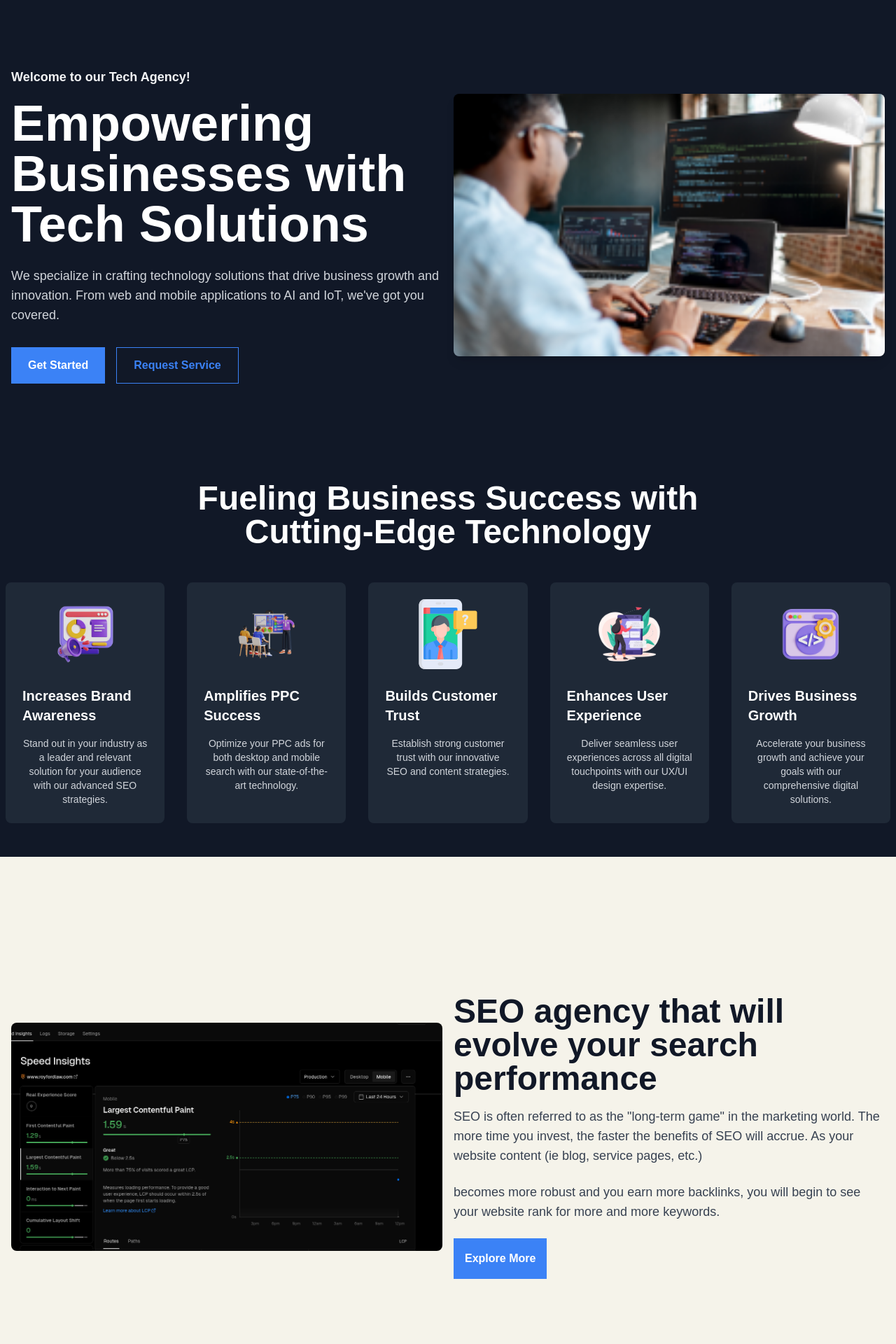
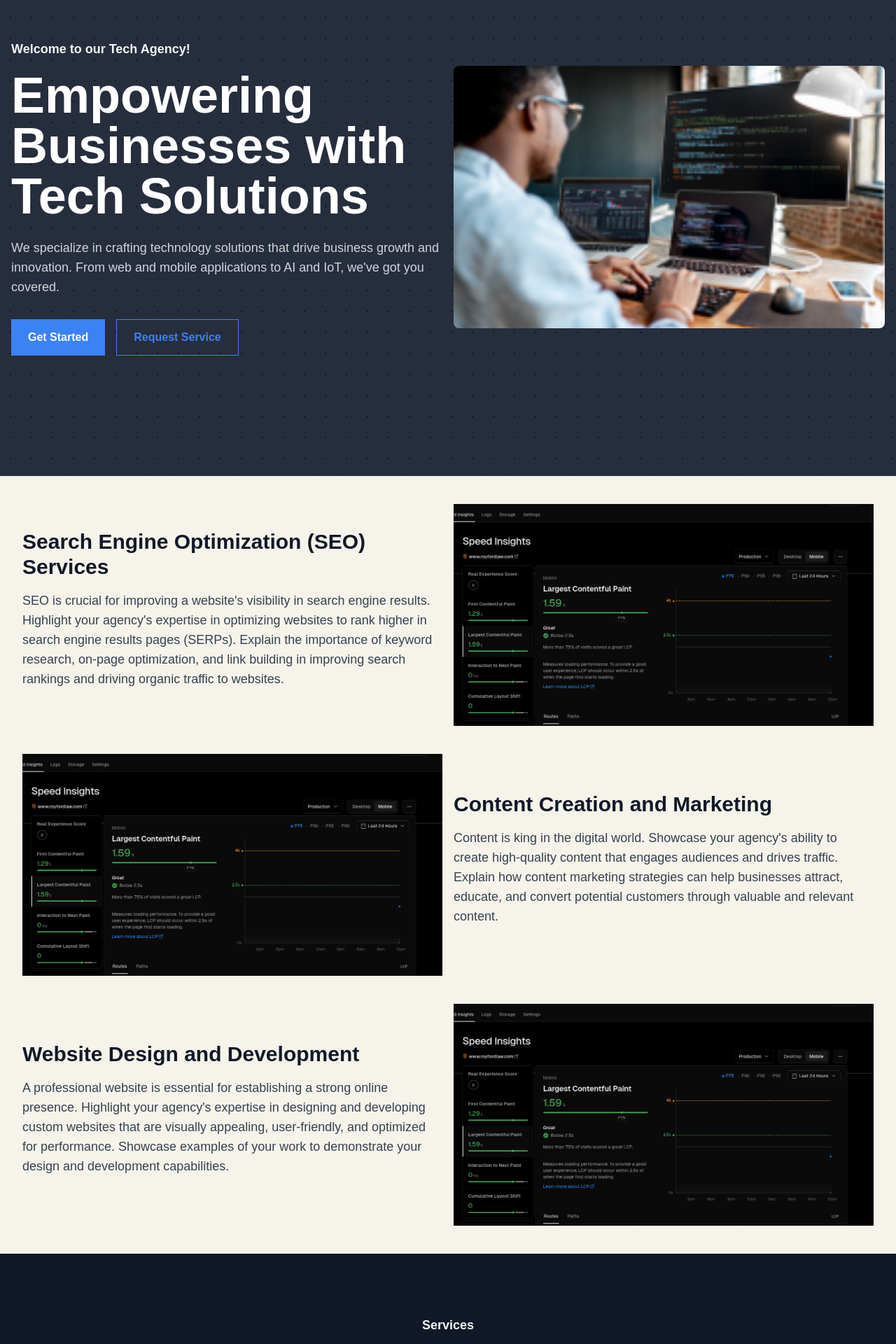
Before and after one commit to Erickadikah/tech, a Next.js app: page / in a window 1280 px wide. Shown: the part 160-2080 px from the top of the page at 70% size. Built offline with nearby package versions, Linux system fonts and the light colour scheme.

Commit message:
update layout

```diff
--- a/src/components/hero.jsx
+++ b/src/components/hero.jsx
@@ -4,8 +4,9 @@ import Partners from "./partners";
 
 const Hero = () => {
   return (
-    <div className="relative lg:h-[95vh] h-auto overflow-hidden bg-gray-900">
-      <div className="container mx-auto px-4 relative z-0 lg:mt-20">
+    <div className="lg:h-[95vh] h-[95vh]  relative bg-gray-900 lg-h-95vh">
+    <div className="contained">
+      <div className="container mx-auto px-4 relative z-0 lg:mt-10">
         <div className="flex flex-col md:flex-row items-center gap-4 py-24">
           <div className="md:w-1/2 mb-8 md:mb-0 md:text-left">
           <p className="text-sm md:text-lg font-bold text-gray-100 mb-4">
@@ -28,16 +29,17 @@ const Hero = () => {
               </button>
             </div>
           </div>
-          <div className="md:w-1/2 overflow-hidden rounded-lg shadow-lg">
+          <div className="md:w-1/2 overflow-hidden rounded-lg">
             <Image
               src="/images/webdev.png"
               alt="hero-image"
               className="object-cover object-center"
-              width={700}
+              width={800}
               height={500}
             />
           </div>
         </div>
+      </div>
       </div>
     </div>
   );
--- a/src/components/section1.jsx
+++ b/src/components/section1.jsx
@@ -4,8 +4,11 @@ import Partners from "./partners";
 
 const Section1 = () => {
   return (
-    <div className="w-full bg-gray-900  p-2" id="services">
-      <div className="container mx-auto mb-10">
+    <div className="w-full bg-gray-900 min-h-screen p-2 " id="services">
+      <div className="container mx-auto mt-20 justify-center">
+      <p className="text-sm text-center md:text-lg font-bold text-gray-100 mb-4">
+                Services
+              </p>
         <h1 className="text-center text-2xl md:text-5xl font-bold text-white mb-12">
           Fueling Business Success with
           <br />
@@ -78,7 +81,7 @@ const Section1 = () => {
               />
             </div>
             <h2 className="text-xl font-bold text-white mb-4">
-              Enhances User Experience
+              Enhanced User Experience
             </h2>
             <p className="text-sm text-gray-300 text-center">
               Deliver seamless user experiences across all digital touchpoints
--- a/src/components/section2.jsx
+++ b/src/components/section2.jsx
@@ -3,7 +3,7 @@ import { FaPhone, FaEnvelope, FaMapMarkerAlt } from "react-icons/fa";
 
 const Section2 = () => {
   return (
-    <div className="w-full h-[45vh] lg:h-[40vh] xl:h-[60vh] flex flex-col justify-center items-center relative overflow-hidden"
+    <div className="w-full h-auto lg:h-[40vh] xl:h-[60vh] flex flex-col justify-center items-center relative overflow-hidden"
       style={{
         backgroundImage: `linear-gradient(rgba(21, 21, 21, 0.6), rgba(30, 29, 29, 0.6)),url(/images/ideas.jpg)`,
         backgroundPosition: "center",
--- a/src/components/section3.jsx
+++ b/src/components/section3.jsx
@@ -1,49 +1,58 @@
 import React from "react";
 import Image from "next/image";
+
+const features = [
+  {
+    id: 1,
+    title: "Search Engine Optimization (SEO) Services",
+    description: "SEO is crucial for improving a website's visibility in search engine results. Highlight your agency's expertise in optimizing websites to rank higher in search engine results pages (SERPs). Explain the importance of keyword research, on-page optimization, and link building in improving search rankings and driving organic traffic to websites.",
+    imageUrl: "/images/speed.png",
+  },
+  {
+    id: 2,
+    title: "Content Creation and Marketing",
+    description: "Content is king in the digital world. Showcase your agency's ability to create high-quality content that engages audiences and drives traffic. Explain how content marketing strategies can help businesses attract, educate, and convert potential customers through valuable and relevant content.",
+    imageUrl: "/images/speed.png",
+  },
+  {
+    id: 3,
+    title: "Website Design and Development",
+    description: "A professional website is essential for establishing a strong online presence. Highlight your agency's expertise in designing and developing custom websites that are visually appealing, user-friendly, and optimized for performance. Showcase examples of your work to demonstrate your design and development capabilities.",
+    imageUrl: "/images/speed.png",
+  }
+];
 
 const Section3 = () => {
   return (
     <div className="flex items-center justify-center min-h-screen bg-[#F5F3EA]">
-      <div className="container mx-auto px-4">
-        <div className="flex flex-col md:flex-row items-center gap-4">
+      <div className="container mx-auto px-8 mb-10">
+        {features.map((feature, index) => (
           <div
-            className="md:w-1/2"
+            key={feature.id}
+            className={`flex flex-col md:flex-row items-center gap-4 mt-10 ${
+              index % 2 === 0 ? "" : "md:flex-row-reverse"
+            }`}
             data-aos-duration="1000"
-            data-aos="fade-left"
+            data-aos="fade-up"
             data-aos-delay="300"
           >
+            <div className="md:w-1/2">
+              <h1 className="text-2xl md:text-3xl font-extrabold text-gray-900 leading-tight mb-4">
+                {feature.title}
+              </h1>
+              <p className="text-lg text-gray-700 mb-4">{feature.description}</p>
+            </div>
+            <div className="md:w-1/2">
               <Image
-              src="/images/speed.png"
+                src={feature.imageUrl}
                 alt="hero-image"
-              className="object-cover object-center rounded-lg"
+                className="object-cover object-center"
                 width={700}
                 height={500}
               />
             </div>
-          <div
-            className="md:w-1/2 mb-8 md:mb-0"
-            data-aos-duration="1000"
-            data-aos="fade-right"
-            data-aos-delay="300"
-          >
-            <h1 className="text-4xl md:text-5xl font-extrabold text-gray-900 leading-tight mb-4">
-              SEO agency that will evolve your search performance
-            </h1>
-            <p className="text-lg text-gray-700 mb-6">
-              SEO is often referred to as the "long-term game" in the marketing
-              world. The more time you invest, the faster the benefits of SEO
-              will accrue. As your website content (ie blog, service pages,
-              etc.)
-            </p>
-            <p className="text-lg text-gray-700 mb-6">
-              becomes more robust and you earn more backlinks, you will begin to
-              see your website rank for more and more keywords.
-            </p>
-            <button className="px-4 py-4 bg-[#3B82F6] text-white font-semibold hover:bg-yellow-600 focus:outline-none">
-                  Explore More
-                </button>
           </div>
-        </div>
+        ))}
       </div>
     </div>
   );
--- a/src/pages/index.js
+++ b/src/pages/index.js
@@ -13,8 +13,8 @@ export default function Home() {
     <main>
     <LandingNavBar />
     <Hero />
+    <Section3 />
     <Section1 />
-    <Section3 />
     <Section2 />
     <Faq />
     <Foot />
--- a/src/styles/globals.css
+++ b/src/styles/globals.css
@@ -27,6 +27,27 @@ body {
   height: 0;
 }
 
+.contained {
+  background-color: transparent;
+  background-image: radial-gradient(rgba(0, 0, 0, 0.1) 1px, rgba(229, 229, 247, 0.1) 1px);
+  background-size: 30px 30px;
+  width: 100%;
+  height: 95vh;
+  position: absolute;
+  top: 0;
+  left: 0;
+  z-index: 2;
+
+  @media (min-width: 768px) and (max-width: 1023px) {
+    width: fit-content;
+    height: 95vh;
+    top: 0;
+    left: 0;
+    z-index: 2;
+
+  }
+
+}
 
 
 @layer utilities {
```
Lines whose indentation alone changed are shown as unchanged.
